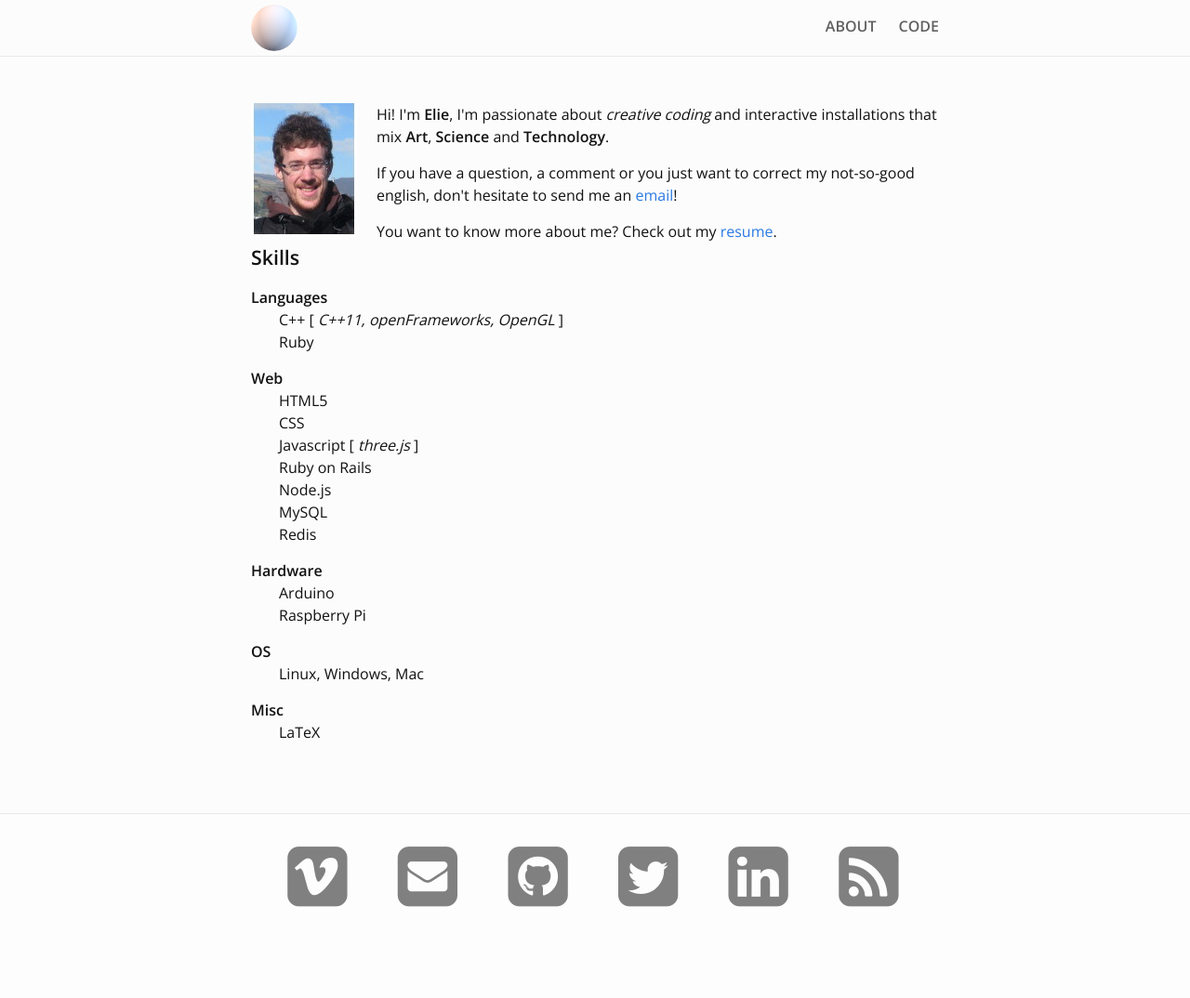
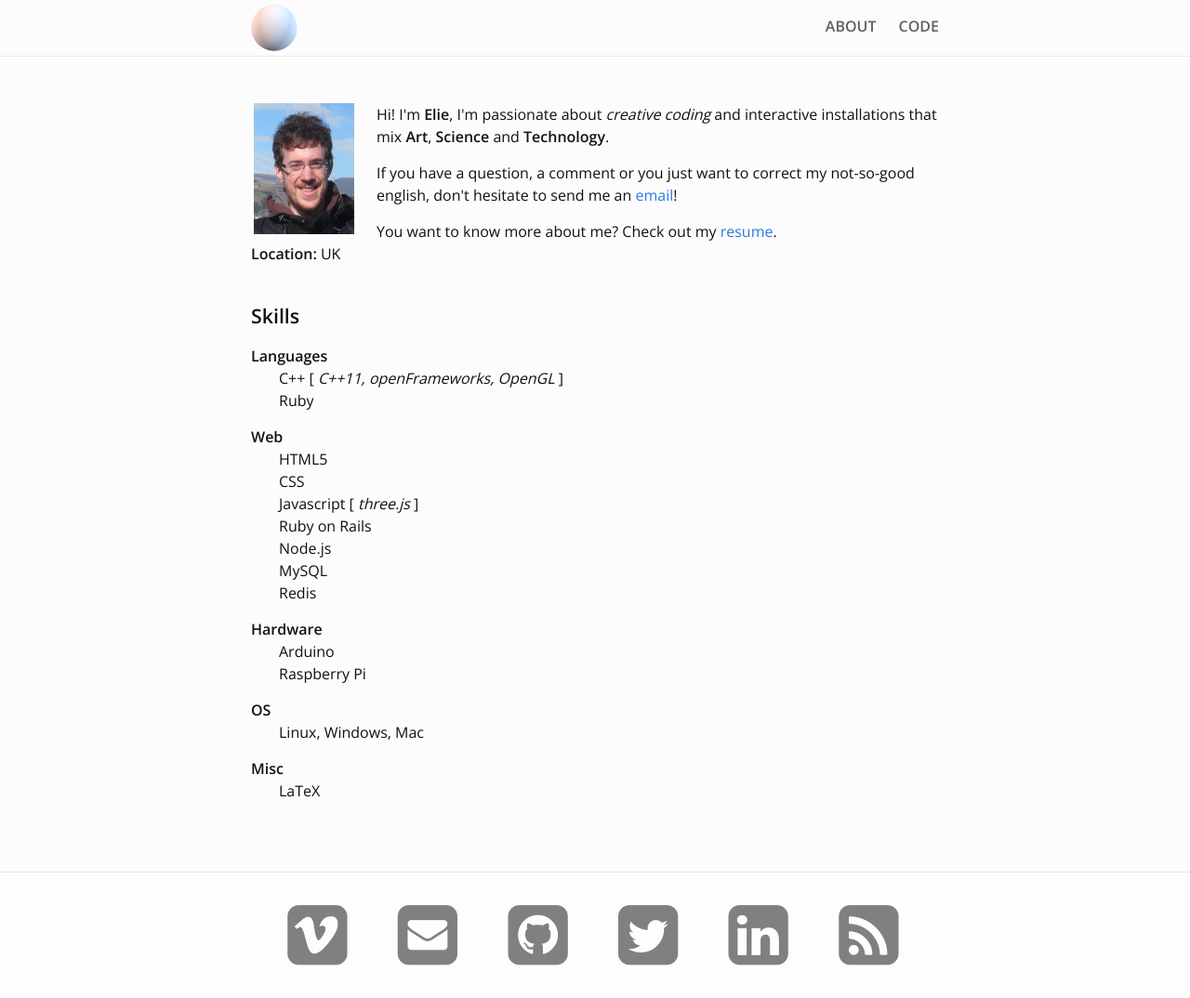
Before and after one commit to elaye/elaye.github.io-old, a Jekyll site: the page built from about.html, in a window 1280 px wide. Shown: the whole page at 93% size. Built offline with Jekyll 4.4.1, drawn with Linux system fonts in a browser that asks for light colours; nearby versions of some CDN libraries; comment, search, counter and statistics services are not loaded.

Commit message:
Add location

```diff
--- a/about.html
+++ b/about.html
@@ -15,6 +15,8 @@ permalink: /about/
 You want to know more about me? Check out my <a href="/genard_cv/cv_en.pdf" target="_blank">resume</a>.
 </div>
 
+<p><strong>Location:</strong> UK</p>
+<br>
 
 <h4>Skills</h4>
 <strong>Languages</strong>
```
